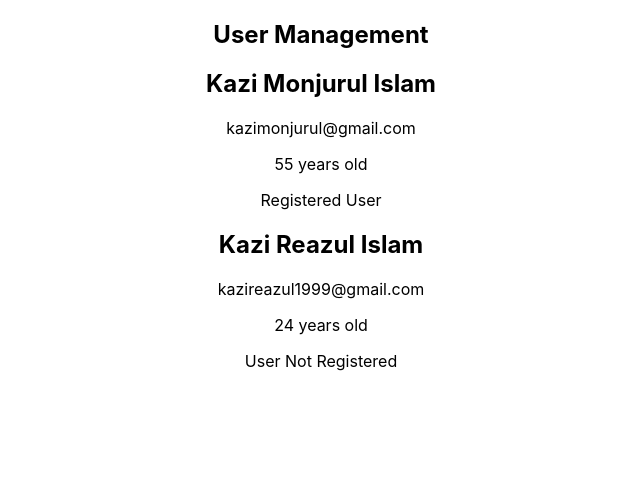
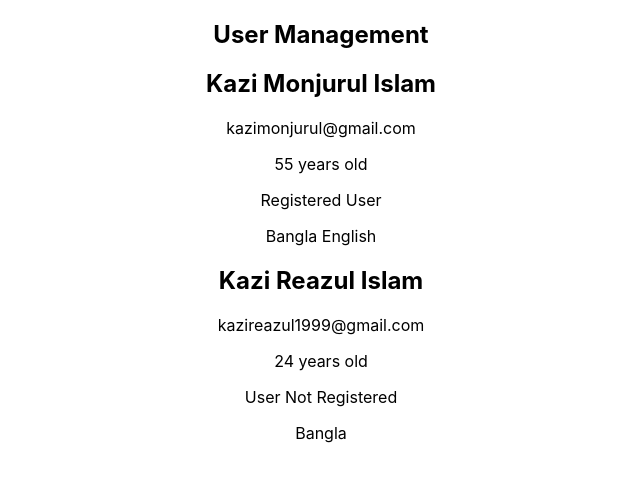
Before and after one commit to KaziReazulislam1999/react-typescript, a React (Create React App) app: page / in a window 1280 px wide. Shown: the top 482 px of the page, without its empty margins (319-959 px from the left). Built offline with nearby package versions, Linux system fonts and the light colour scheme.

Commit message:
user defined types array

```diff
--- a/src/App.tsx
+++ b/src/App.tsx
@@ -11,12 +11,14 @@
         age={55}
         email="kazimonjurul@gmail.com"
         isRegistered={true}
+        lang={["Bangla", "English"]}
       />
       <User
         name="Kazi Reazul Islam"
         age={24}
         email="kazireazul1999@gmail.com"
         isRegistered={false}
+        lang={["Bangla"]}
       />
     </div>
   );
--- a/src/components/User.tsx
+++ b/src/components/User.tsx
@@ -1,15 +1,18 @@
 import React from "react";
 
 //built in data type : string , number, boolean ,void , null
+
+//user defined types -> array, object, enum,union, any , custom type
 
 type UserProps = {
   name: string;
   age: number;
   email: string;
   isRegistered: boolean;
+  lang: string[];
 };
 
-const User = ({ name, age, email, isRegistered }: UserProps) => {
+const User = ({ name, age, email, isRegistered, lang }: UserProps) => {
   return (
     <div>
       <h2>{name}</h2>
@@ -18,6 +21,11 @@
       <p>
         {isRegistered ? <p>Registered User</p> : <p>User Not Registered</p>}
       </p>
+      <p>
+        {lang.map((language, index) => {
+          return <span key={index}> {language} </span>;
+        })}
+      </p>
     </div>
   );
 };
```
